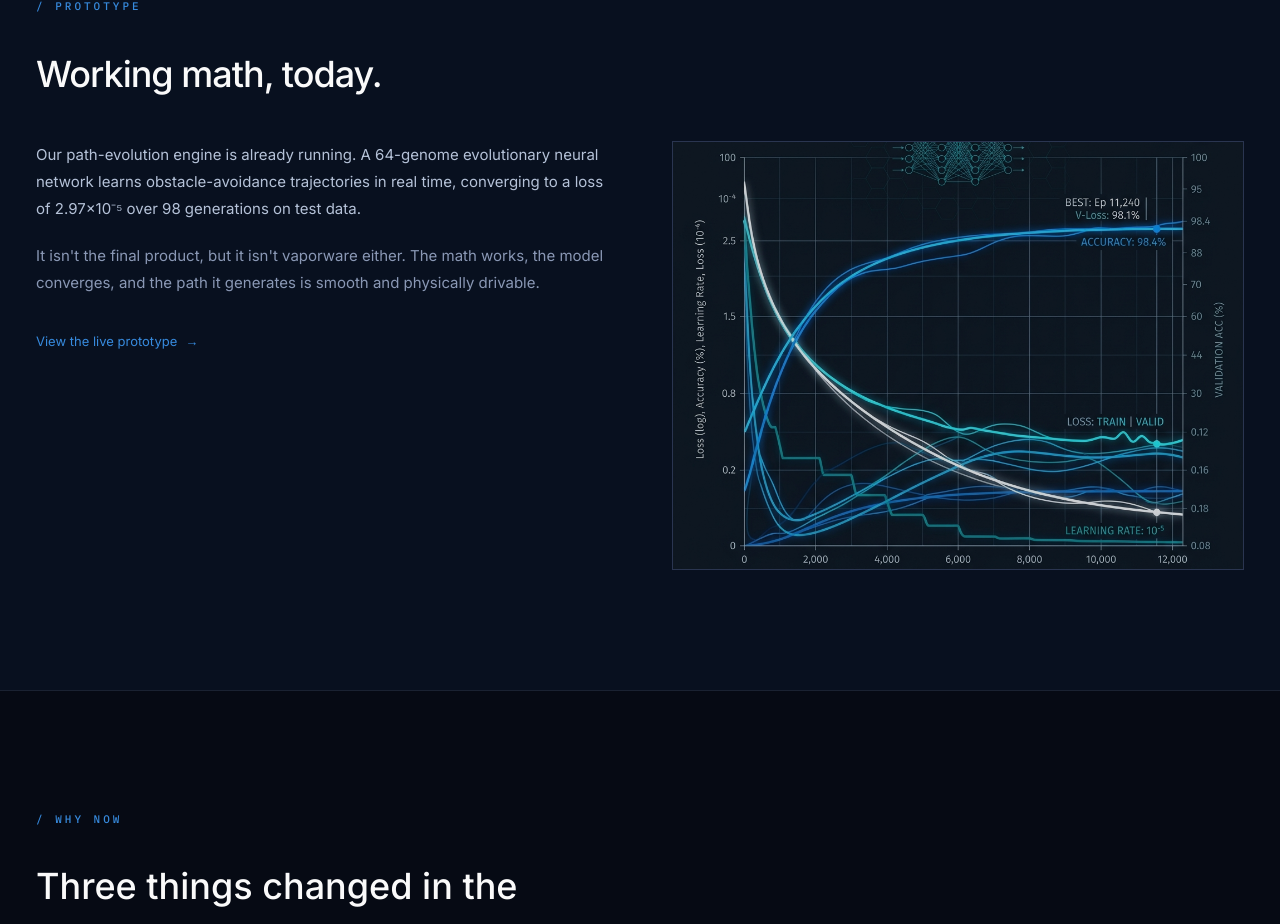
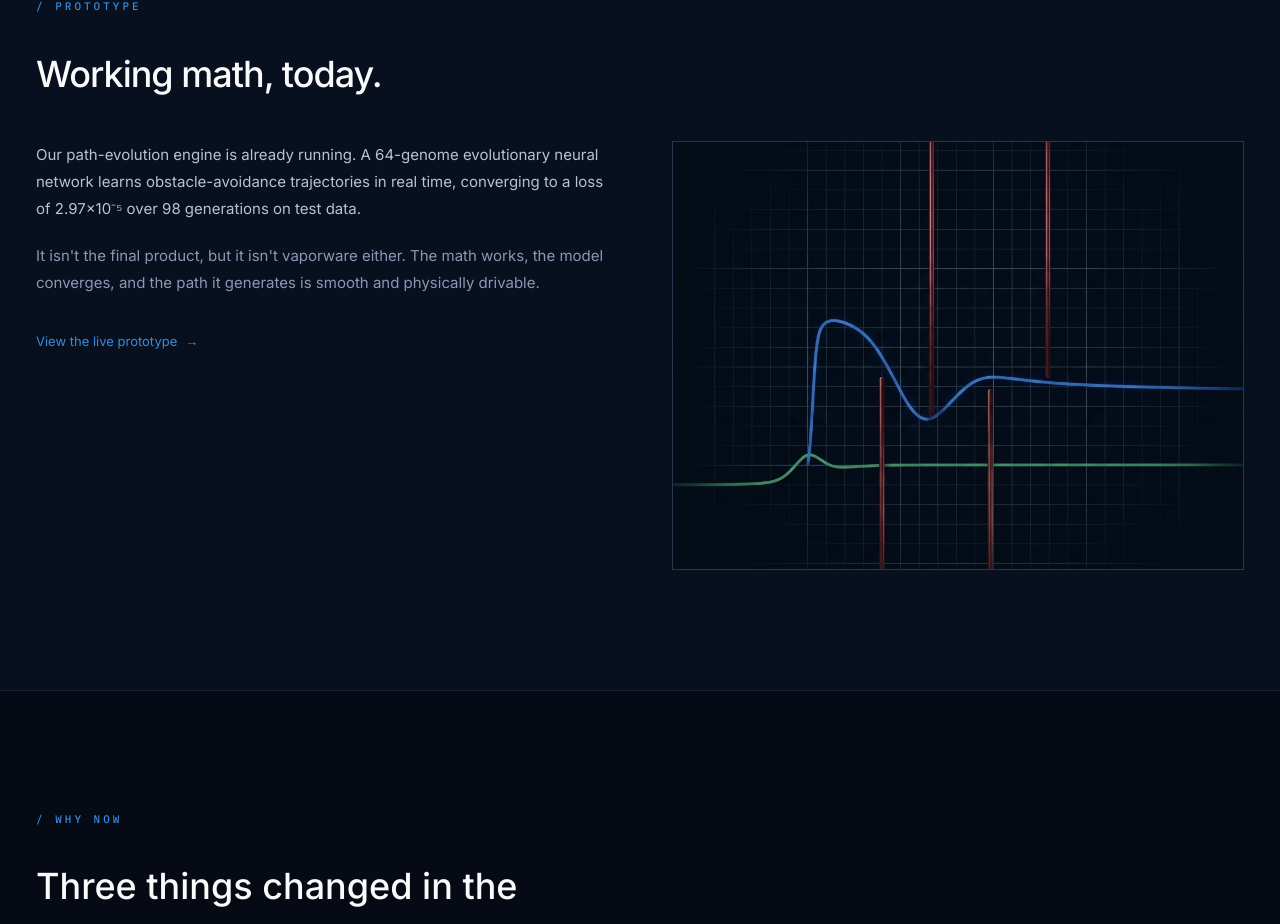
Before and after one commit to rodrigocartagena/trxon, a Next.js app: page /technology in a window 1280 px wide. Shown: the part 1115-2039 px from the top of the page. Built offline with nearby package versions, Linux system fonts and the light colour scheme.

Commit message:
Replace prototype graph with real graph image

```diff
--- a/app/technology/page.tsx
+++ b/app/technology/page.tsx
@@ -80,8 +80,8 @@ export default function Technology() {
           </div>
           <div className="order-1 md:order-2 overflow-hidden border-[0.5px] border-border-strong bg-bg-card aspect-4/3 w-full">
             <img
-              src="./desmos_nn_graph_prototype_1778297384867.png"
-              alt="Desmos Prototype Graph"
+              src="./desmos_nn_graph_real.png"
+              alt="Neural Network Convergence Graph"
               className="w-full h-full object-cover opacity-80"
             />
           </div>
```
Also changed, not shown: public/desmos_nn_graph_real.png (added).
